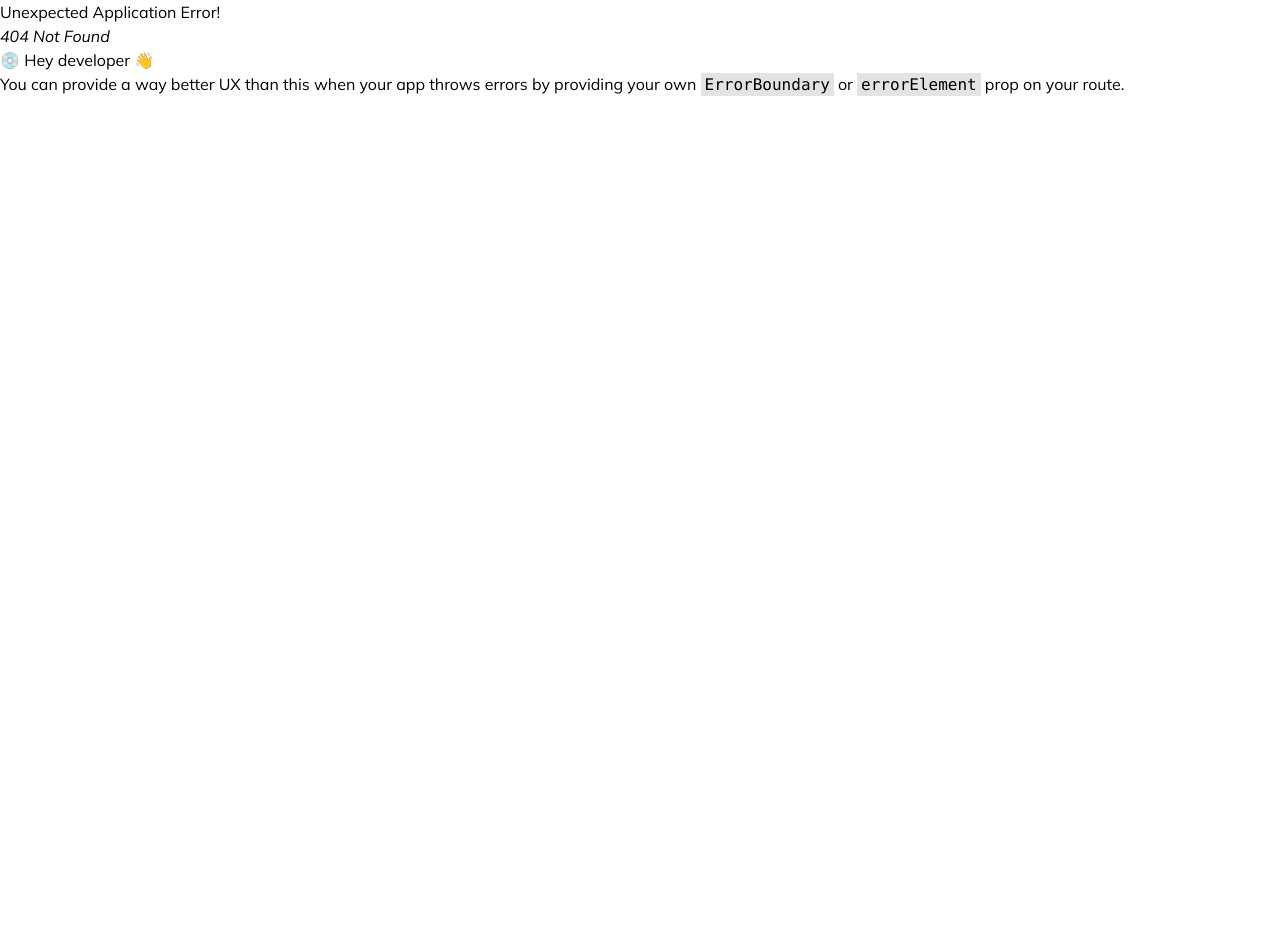
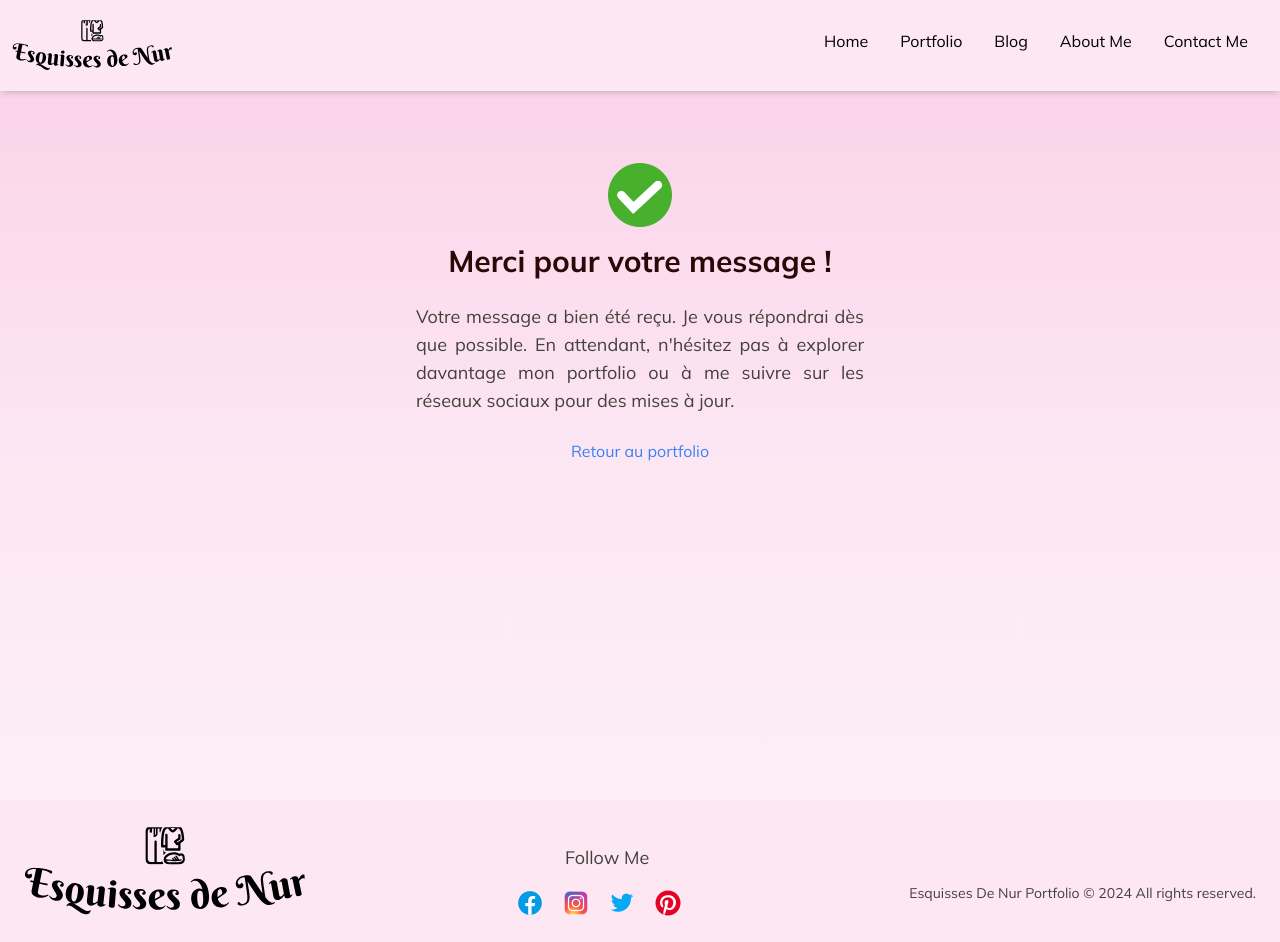
Before and after one commit to AbdullahPro2/Esquisses-De-Nur, a React (Vite) app: page /thanksforcontacting in a window 1280 px wide. Before the commit this address had no page. Before the commit the page ends 800 px from the top, so only its background shows below. Built offline with nearby package versions, Linux system fonts and the light colour scheme.

Commit message:
Project Completed

```diff
--- a/src/components/Footer.jsx
+++ b/src/components/Footer.jsx
@@ -4,11 +4,14 @@ import facebook from '../assets/Footer/facebook.png';
 import instagram from '../assets/Footer/instagram.png';
 import twitter from '../assets/Footer/twitter.png';
 import pinterest from '../assets/Footer/pinterest.png';
+import { NavLink } from 'react-router-dom';
 function Footer() {
   return (
     <footer className="bg-pink-100 py-6 text-stone-700">
       <div className="mx-auto flex flex-col items-center justify-between px-6 lg:flex-row lg:items-center lg:justify-between">
-        <img src={Logo} alt="logo" />
+        <NavLink to="/">
+          <img src={Logo} alt="logo" />
+        </NavLink>
         <div className="mt-5">
           <a href="https://github.com/AbdullahPro2" target="_blank">
             <h3 className="mb-4 text-center text-lg">Follow Me</h3>
--- a/src/components/Home/Featured.jsx
+++ b/src/components/Home/Featured.jsx
@@ -35,7 +35,7 @@ function Featured() {
       </div>
       <ButtonP
         text="Explorez Ma Collection &rarr;"
-        to="/EsquissesDeNur/portfolio"
+        to="/portfolio"
         styles="mx-auto"
       />
     </div>
--- a/src/components/Home/Intro.jsx
+++ b/src/components/Home/Intro.jsx
@@ -39,7 +39,7 @@ function Intro() {
           et ensemble, embarquons dans un voyage vers un monde plus beau et
           durable.
         </p>
-        <ButtonP text="Entrer en contact &rarr;" to="/EsquissesDeNur/contact" />
+        <ButtonP text="Entrer en contact &rarr;" to="/contact" />
       </div>
       <img
         src={artist}
--- a/src/components/Navbar/List.jsx
+++ b/src/components/Navbar/List.jsx
@@ -29,32 +29,27 @@ function List() {
             : ''
         } `}
       >
+        <ListItem to="/" list="Home" onSetIsOpen={setIsOpen} isOpen={isOpen} />
         <ListItem
-          to="/EsquissesDeNur/"
-          list="Home"
-          onSetIsOpen={setIsOpen}
-          isOpen={isOpen}
-        />
-        <ListItem
-          to="/EsquissesDeNur/portfolio"
+          to="/portfolio"
           list="Portfolio"
           onSetIsOpen={setIsOpen}
           isOpen={isOpen}
         />
         <ListItem
-          to="/EsquissesDeNur/blog"
+          to="/blog"
           list="Blog"
           onSetIsOpen={setIsOpen}
           isOpen={isOpen}
         />
         <ListItem
-          to="/EsquissesDeNur/about"
+          to="/about"
           list="About Me"
           onSetIsOpen={setIsOpen}
           isOpen={isOpen}
         />
         <ListItem
-          to="/EsquissesDeNur/contact"
+          to="/contact"
           list="Contact Me"
           isOpen={isOpen}
           onSetIsOpen={setIsOpen}
--- a/src/components/Navbar/Logo.jsx
+++ b/src/components/Navbar/Logo.jsx
@@ -3,7 +3,7 @@ import LogoDeSite from '../../assets/Navbar/esquisses-de-nur.svg';
 import { NavLink } from 'react-router-dom';
 function Logo() {
   return (
-    <NavLink to="/EsquissesDeNur/">
+    <NavLink to="/">
       <img src={LogoDeSite} alt="LOGO De Site" className="w-32 lg:w-40" />
     </NavLink>
   );
--- a/src/pages/Contact.jsx
+++ b/src/pages/Contact.jsx
@@ -1,6 +1,9 @@
+import Aos from 'aos';
 import React from 'react';
 
 function Contact() {
+  Aos.init();
+  Aos.refresh();
   return (
     <>
       <section className="contact mb-40 ">
@@ -9,7 +12,11 @@ function Contact() {
         </h1>
         <div className="mx-auto mt-4 h-1 w-20 bg-stone-800 "></div>
         <div className="mt-10 grid grid-cols-1 gap-8 px-9 md:grid-cols-2">
-          <div className="about-us">
+          <div
+            className="about-us"
+            data-aos="fade-right"
+            data-aos-duration="1000"
+          >
             <h6 className="h6 mb-3 text-lg font-semibold md:text-xl">
               We would love to hear from you.
             </h6>
@@ -38,7 +45,11 @@ function Contact() {
               Alexandria, Virginia 22312
             </p>
           </div>
-          <div className="contact-us-form">
+          <div
+            className="contact-us-form"
+            data-aos="fade-left"
+            data-aos-duration="1000"
+          >
             <form action="https://api.web3forms.com/submit" method="POST">
               <input
                 type="hidden"
@@ -49,6 +60,7 @@ function Contact() {
                 Name
               </label>
               <input
+                required
                 type="text"
                 id="name"
                 name="name"
@@ -59,6 +71,7 @@ function Contact() {
                 Email
               </label>
               <input
+                required
                 type="email"
                 id="email"
                 name="email"
@@ -69,6 +82,7 @@ function Contact() {
                 Phone
               </label>
               <input
+                required
                 type="text"
                 id="phone"
                 name="phone"
@@ -79,6 +93,7 @@ function Contact() {
                 Message
               </label>
               <textarea
+                required
                 name="message"
                 id="message"
                 cols="10"
@@ -86,10 +101,15 @@ function Contact() {
                 placeholder="Message"
                 className="para w-full border border-solid border-stone-400 px-4 py-2 md:text-lg"
               ></textarea>
+              {/* <input
+                type="hidden"
+                name="redirect"
+                value="https://web3forms.com/success"
+              ></input> */}
               <input
                 type="hidden"
                 name="redirect"
-                value="https://web3forms.com/success"
+                value="https://esquisses-de-nur.netlify.app/"
               ></input>
               <button
                 type="submit"
--- /dev/null
+++ b/src/pages/Thankyou.jsx
@@ -0,0 +1,26 @@
+import React from 'react';
+import { NavLink } from 'react-router-dom';
+import tickMark from '../assets/tickMark.png';
+
+function Thankyou() {
+  return (
+    <div className="m-auto mt-10 max-w-lg rounded-lg  p-8 ">
+      <img src={tickMark} alt="tick mark " className="mx-auto" />
+      <h1 className="mb-6 mt-4 text-center text-3xl font-bold text-[#2c0707]">
+        Merci pour votre message !
+      </h1>
+      <p className="mb-6 text-justify text-lg text-stone-700">
+        Votre message a bien été reçu. Je vous répondrai dès que possible. En
+        attendant, n'hésitez pas à explorer davantage mon portfolio ou à me
+        suivre sur les réseaux sociaux pour des mises à jour.
+      </p>
+      <div className="flex justify-center">
+        <NavLink to="/" className="text-blue-500 hover:underline">
+          <button>Retour au portfolio</button>
+        </NavLink>
+      </div>
+    </div>
+  );
+}
+
+export default Thankyou;
--- a/vite.config.js
+++ b/vite.config.js
@@ -4,5 +4,4 @@ import eslint from 'vite-plugin-eslint';
 // https://vitejs.dev/config/
 export default defineConfig({
   plugins: [react(), eslint()],
-  base: '/EsquissesDeNur/',
 });
```
Also changed, not shown: src/App.jsx (+11 -5 lines), src/assets/tickMark.png (added), vercel.json (deleted), 1 other file (tests, documents, lock files or other folders).
